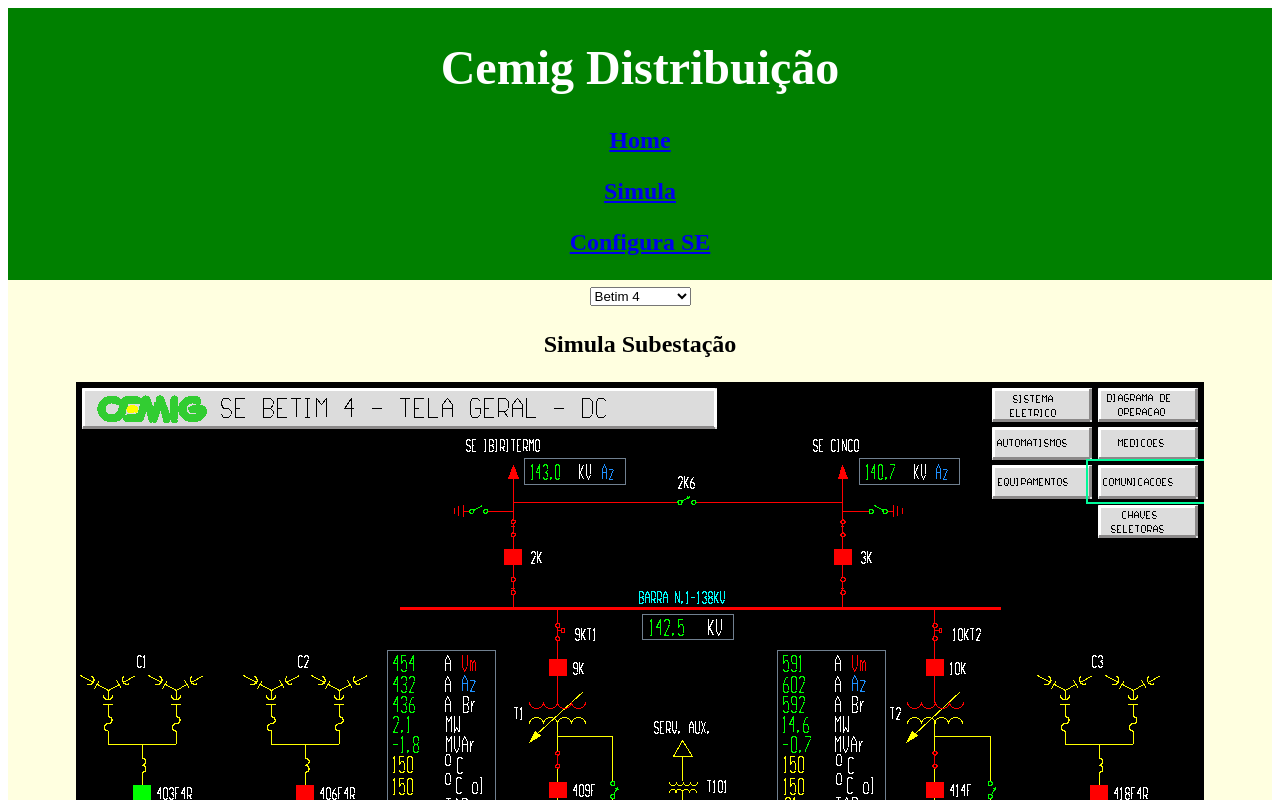
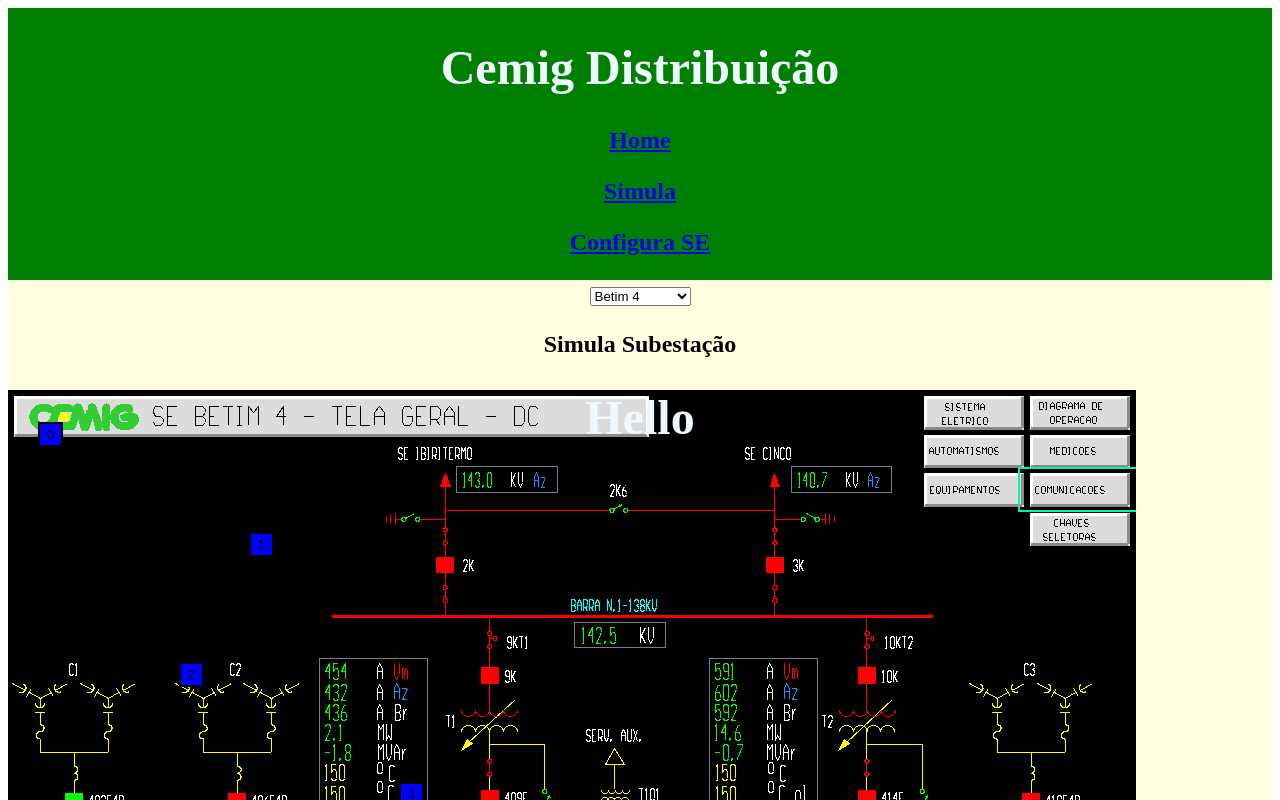
Before and after one commit to MachineKiller-ops/manobras-app-1, a React (Create React App) app: page /simula in a window 1280 px wide. Shown: the top 800 px of the page. Built offline with nearby package versions, Linux system fonts and the light colour scheme.

Commit message:
Renderiza disjuntores nos filhos

```diff
--- a/src/Pages/Simula.jsx
+++ b/src/Pages/Simula.jsx
@@ -1,11 +1,61 @@
 import '../index.css';
-import React, { Component } from 'react'
+import React, { Component } from 'react';
+
+
+function Disjuntor (props) {
+
+    return (
+      <button
+        className="disjuntor"
+       style={{
+        position: 'absolute',
+        left: `${props.x}px`, // cria figura do disjuntor na posição passada pela props
+        top: `${props.y}px`,
+       }}
+      >
+          {props.index}
+      </button>
+    );
+}
+
+class Diagrama extends React.Component {
+
+    renderDisjuntor(x,y,index) {
+      return <Disjuntor
+                x={x} // envia coordenadas x e y para renderizar disjuntor
+                y={y}
+                index={index}
+              />;
+    }
+
+    render() {
+        const mapa = JSON.parse(this.props.v); // (des)converte de JSON para objeto
+        return(
+            mapa.map((dis,index)=>{ // cria loop em que se lê todos os disjuntores chamando a função de renderização para cada um deles
+                return (
+                    <div>
+                        {this.renderDisjuntor(dis.pos[0],dis.pos[1],index)}
+                    </div>
+
+                );
+            })
+        );
+    }
+  }
+
 
 export default class Simula extends Component {
     constructor(props) {
         super(props);
         this.state = {
-          selectValue: "Betim4"
+          selectValue: "Betim4",
+          x: 500,
+          mapa: [  // mapa de disjuntores em pixels de distancia
+              {pos: [30,32]},
+              {pos: [241,142]},
+              {pos: [171,272]},
+              {pos: [391,392]}
+        ]
         };
 
         this.handleDropdownChange = this.handleDropdownChange.bind(this);
@@ -15,6 +65,7 @@
       }
 
     render() {
+        const mapa = this.state.mapa;
         return (
             <div
                 style={{
@@ -42,7 +93,26 @@
 
             <p>Simula Subestação</p>
 
-            <img src={`../img/${this.state.selectValue}.png`} className="diagrama"/>
+                <div style={{
+                    backgroundImage: `url(${process.env.PUBLIC_URL
+                        + "/img/" + this.state.selectValue + ".png"})`, //Acessa imagem na pasta public
+                    backgroundRepeat: "no-repeat",
+                    backgroundPositionX: "left",
+                    height: '300%',
+                    alignSelf: 'center',
+                    position: 'relative'
+                }}>
+                    <h1>Hello</h1>
+                    <p>{mapa[1].pos[1]}</p>
+                    <Diagrama
+                        v={JSON.stringify(mapa)} //Necessário conversão para JSON pois objetos não podem ser passados em props
+                    />
+
+                </div>
+
+
+
+
 
             <p>Subtitulo aqui</p>
             <p>Cemig Distribuição</p>
--- a/src/index.css
+++ b/src/index.css
@@ -1,13 +1,11 @@
-.diagrama {
-  /*   background-image: '.img/Atalaia.bmp';
- */
-  background-repeat: no-repeat;
-  border-radius: '10px';
-  /*   width: '1000px';
- */
-  margin: 'auto';
-  /*   position: 'relative';
-      height: '750px';
- */
-  object-fit: contain;
+h1 {
+  color: aliceblue;
 }
+
+.disjuntor {
+  width: 25px;
+  height: 25px;
+  background: blue;
+  position: absolute;
+  border: 2px solid black;
+}
```
